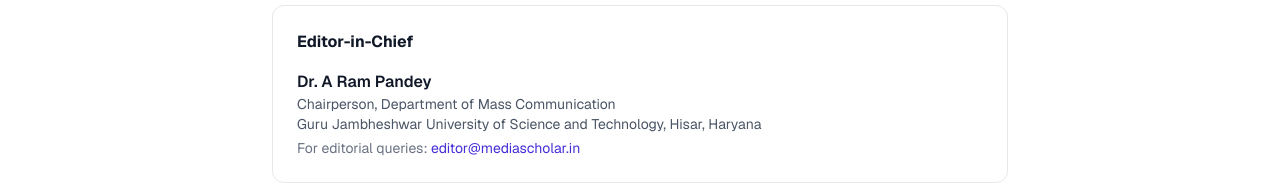
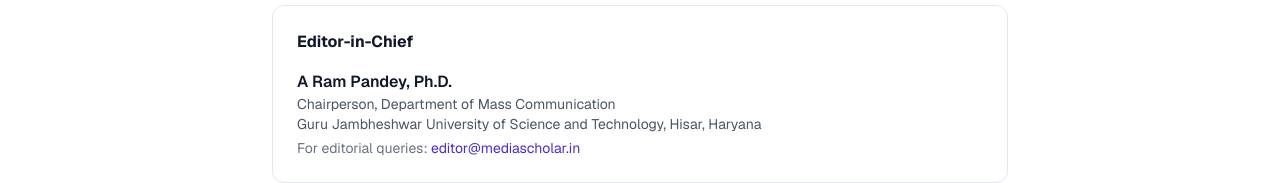
Before and after one commit to arampandey/mediascholar-platform, a Next.js app: page /contact in a window 1280 px wide. Shown: the part 539-722 px from the top of the page. Built offline with nearby package versions, Linux system fonts and the light colour scheme; no server answers.

Commit message:
fix: editor name updated to A Ram Pandey, Ph.D. on editorial board + contact page

```diff
--- a/app/contact/page.tsx
+++ b/app/contact/page.tsx
@@ -25,7 +25,7 @@
         </div>
         <div className="bg-white rounded-xl border border-gray-200 p-6">
           <h2 className="font-bold text-gray-900 mb-4">Editor-in-Chief</h2>
-          <p className="font-semibold text-gray-900">Dr. A Ram Pandey</p>
+          <p className="font-semibold text-gray-900">A Ram Pandey, Ph.D.</p>
           <p className="text-sm text-gray-600">Chairperson, Department of Mass Communication</p>
           <p className="text-sm text-gray-600">Guru Jambheshwar University of Science and Technology, Hisar, Haryana</p>
           <p className="text-sm text-gray-500 mt-1">For editorial queries: <a href="mailto:editor@mediascholar.in" className="text-indigo-700 hover:underline">editor@mediascholar.in</a></p>
--- a/app/editorial-board/page.tsx
+++ b/app/editorial-board/page.tsx
@@ -8,7 +8,7 @@
 };
 
 const EDITOR_IN_CHIEF = {
-  name: "Dr. A Ram Pandey",
+  name: "A Ram Pandey, Ph.D.",
   role: "Editor",
   affiliation: "Chairperson, Department of Mass Communication",
   institution: "Guru Jambheshwar University of Science and Technology, Hisar, Haryana",
```
